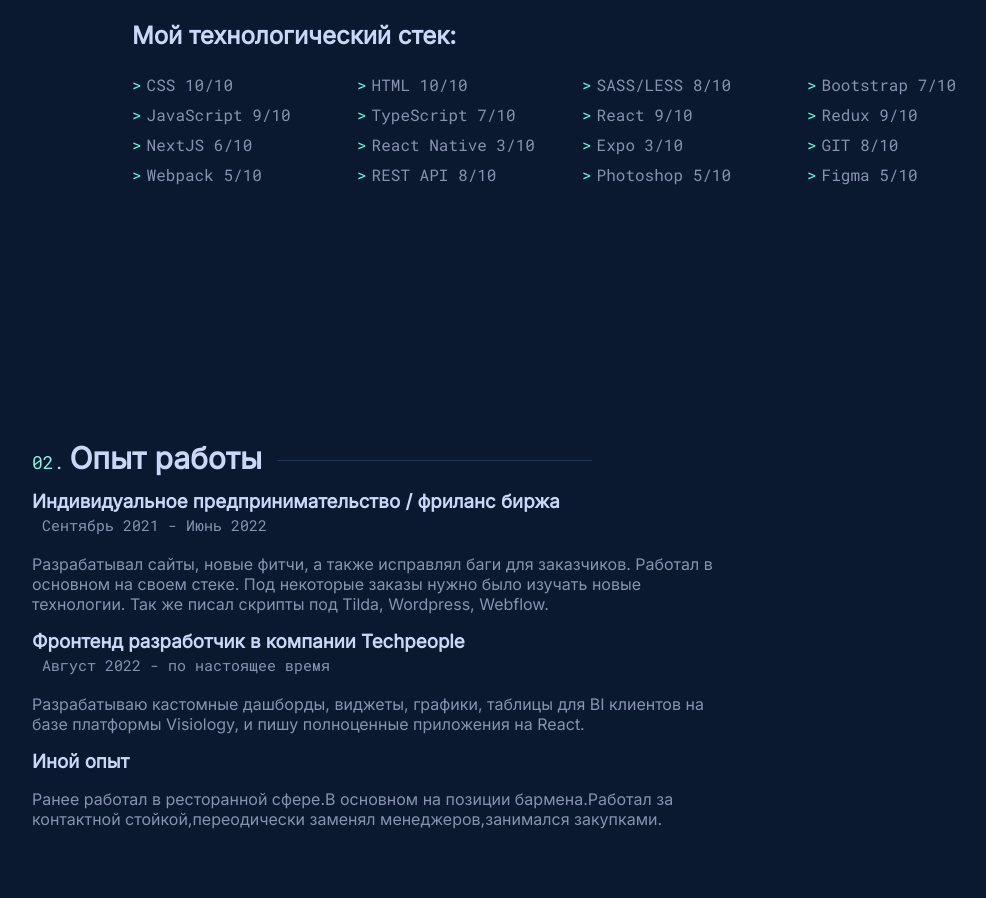
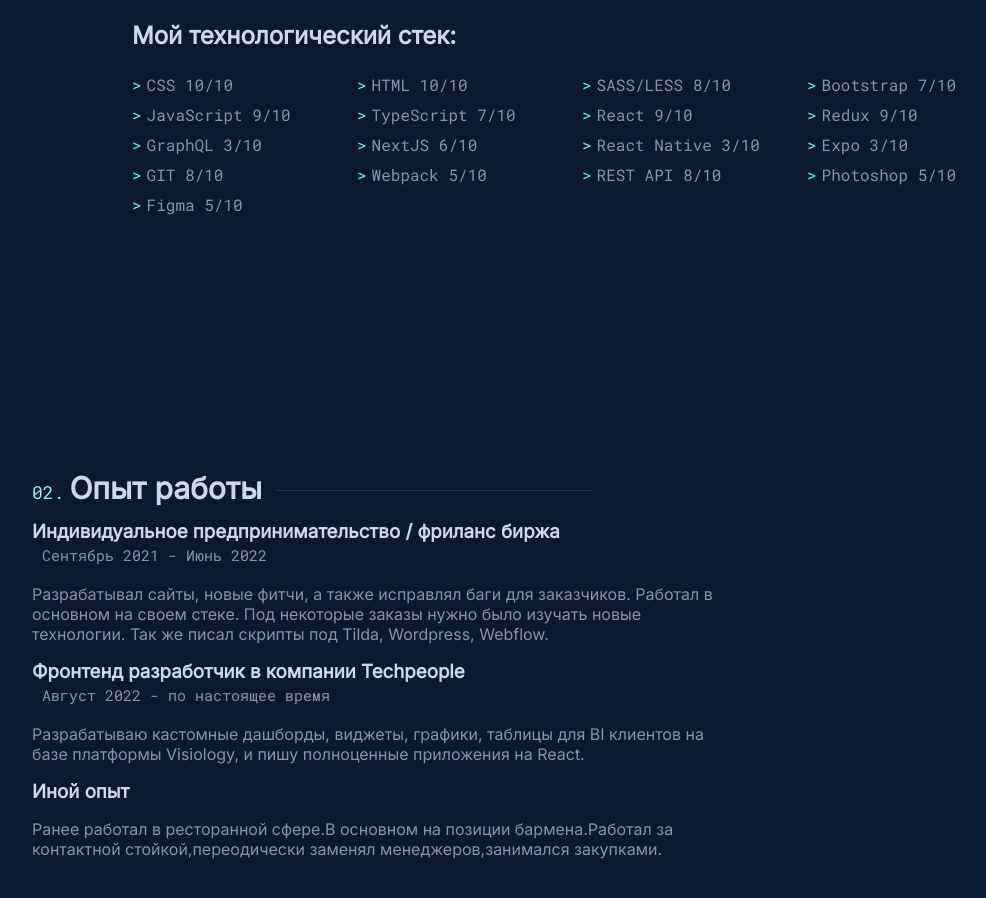
Before and after one commit to Zhukov1995/portfolio_app, a React (Create React App) app: page / in a window 1280 px wide. Shown: the part 1262-2160 px from the top of the page, without its empty margins (108-1094 px from the left). Built offline with nearby package versions, Linux system fonts and the light colour scheme.

Commit message:
add skill

```diff
--- a/src/App/Pages/Main/Sections/SectionAbout/sectionAbout.js
+++ b/src/App/Pages/Main/Sections/SectionAbout/sectionAbout.js
@@ -56,6 +56,7 @@ const SectionAbout = () => {
                     <li>TypeScript 7/10</li>
                     <li>React 9/10</li>
                     <li>Redux 9/10</li>
+                    <li>GraphQL 3/10</li>
                     <li>NextJS 6/10</li>
                     <li>React Native 3/10</li>
                     <li>Expo 3/10</li>
```
